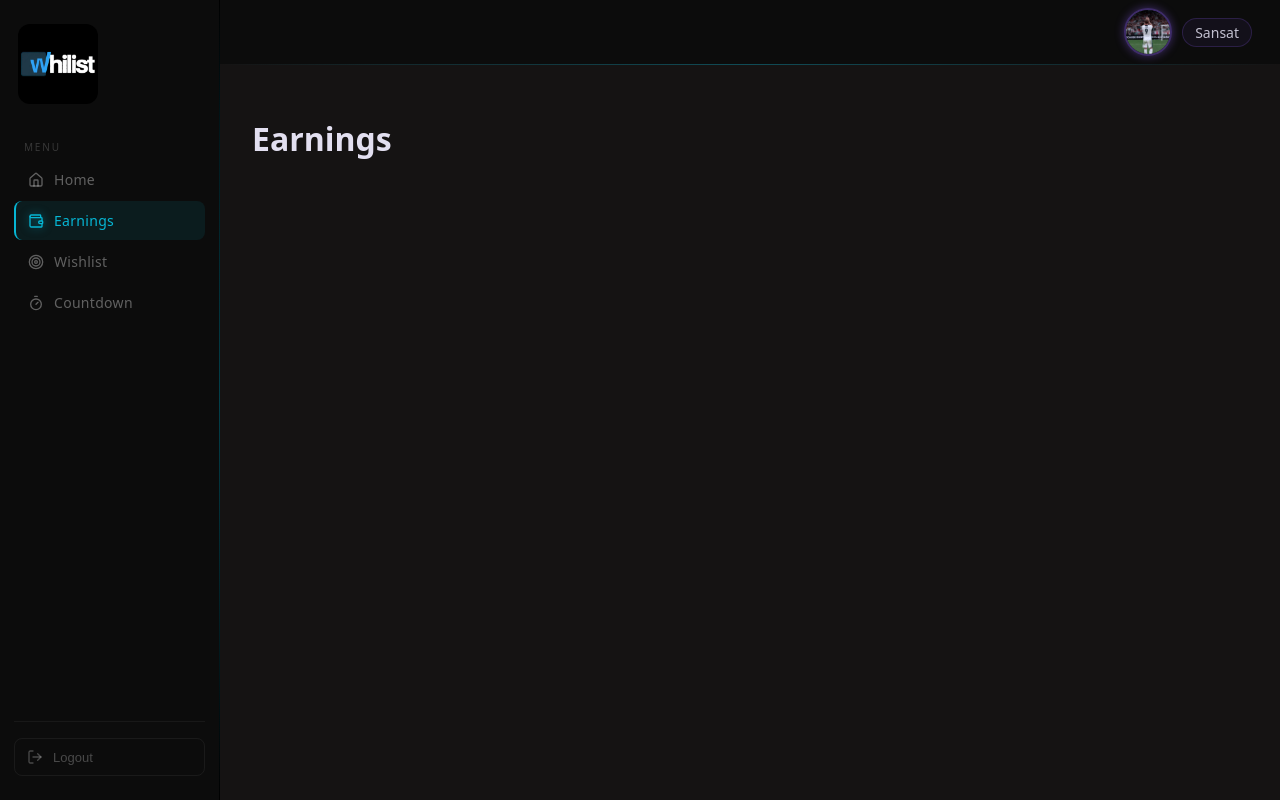
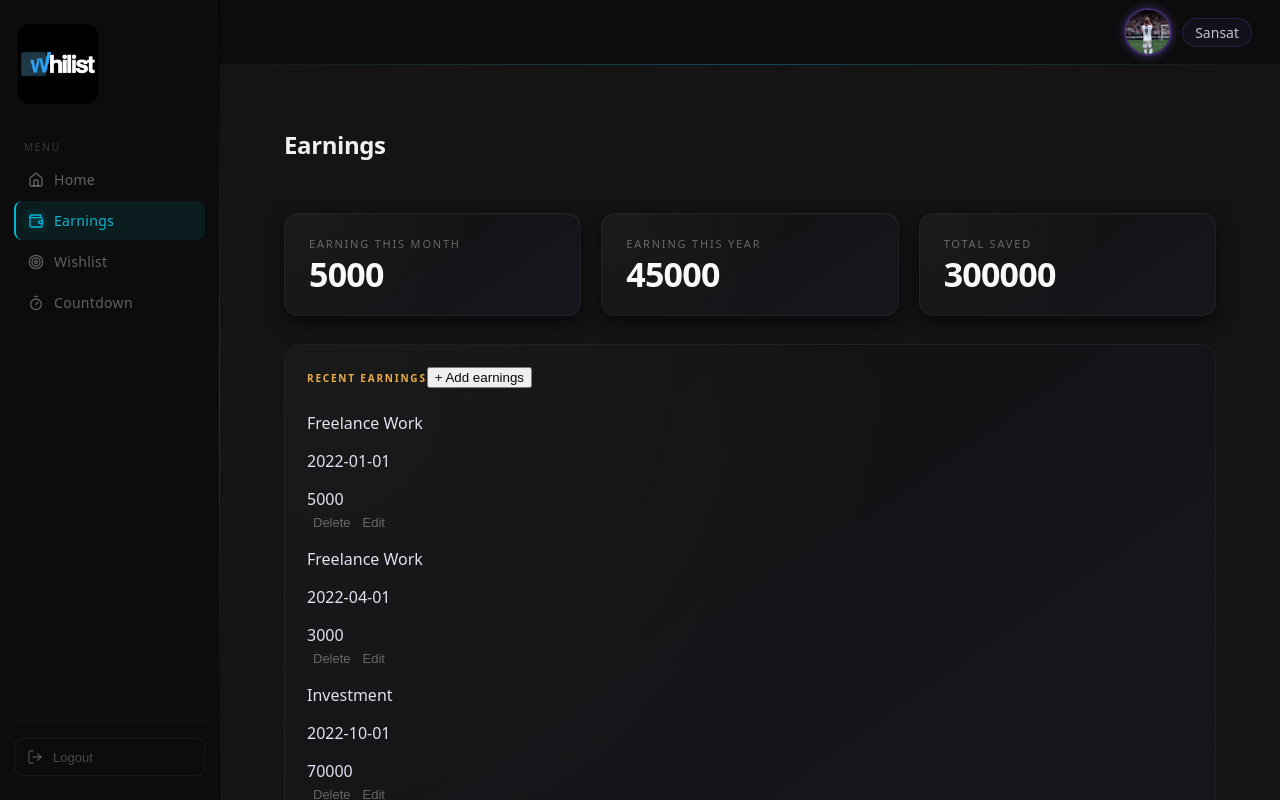
Before and after one commit to Satwik1428/WHILIST, a React (Vite) app: page /earnings in a window 1280 px wide. Built offline with nearby package versions, Linux system fonts and the light colour scheme.

Commit message:
Earnings page hardcoded

```diff
--- /dev/null
+++ b/src/components/earnings/EarningsItem.jsx
@@ -0,0 +1,16 @@
+function EarnningsItem({ note, amount, date}){
+    return(
+        <div>
+        <div className="earnings-item-left">
+            <p className="earning-description">{note}</p>
+            <p className="earning-date">{date}</p>
+        </div>
+        <div className="earning-amount">{amount}</div>
+        <div className="earning-actions">
+            <button className="delbtn">Delete</button>
+            <button className="editbtn">Edit</button>
+        </div>
+        </div>
+    )
+}
+export default EarnningsItem;
--- /dev/null
+++ b/src/components/earnings/EarningsList.jsx
@@ -0,0 +1,34 @@
+import EarningsItem from "./EarningsItem";
+function EarningsList(){
+    const data = [
+        {
+            note: "Freelance Work",
+            amount: 5000,
+            date: "2022-01-01"
+        },
+        {
+            note: "Freelance Work",
+            amount: 3000,
+            date: "2022-04-01"
+        },
+        {
+            note: "Investment",
+            amount: 70000,
+            date: "2022-10-01"
+        }
+    ]
+    return(
+        <div className="earnings-list">
+            <div className="list-head">
+                <span className="section-title">Recent Earnings</span>
+                <button className="add-btn">+ Add earnings</button>
+            </div>
+            <div className="earnings-items">
+            {data.map((item) => {
+                return <EarningsItem note={item.note} amount={item.amount} date={item.date} />
+            })}
+            </div>
+        </div>
+    )
+}
+export default EarningsList;
--- a/src/pages/Earnings.jsx
+++ b/src/pages/Earnings.jsx
@@ -1,6 +1,23 @@
+import EarningsList from "../components/earnings/EarningsList";
+import Graph from "../components/dashboard/Graph";
+import StatCard from "../components/dashboard/StatCard";
+import "../styles/Earnings.css";
 function Earnings(){
     return(
-        <h1>Earnings</h1>
-    )
+        <div className="earnings-container">
+            <h1 className="page-title">Earnings</h1>
+            <div className="earnings-top">
+                <StatCard title="Earning this month" value={5000} />
+                <StatCard title="Earning this year" value={45000} />
+                <StatCard title="Total saved" value={300000} />
+            </div>
+            <div className="recent-earnings">
+                <EarningsList />
+            </div>
+            <div className="earnings-graph">
+                <Graph />
+            </div>
+        </div>
+    );
 }
 export default Earnings;
--- /dev/null
+++ b/src/styles/Earnings.css
@@ -0,0 +1,206 @@
+/* =========================
+   PAGE LAYOUT
+========================= */
+
+.earnings-container {
+  padding: 32px;
+  display: flex;
+  flex-direction: column;
+  gap: 28px;
+}
+
+/* reuse your existing page-title styling */
+
+
+/* =========================
+   TOP STATS
+========================= */
+
+.earnings-top {
+  display: grid;
+  grid-template-columns: repeat(3, 1fr);
+  gap: 20px;
+}
+
+
+/* =========================
+   SECTION CARDS
+========================= */
+
+.recent-earnings,
+.earnings-graph {
+  background: linear-gradient(
+    145deg,
+    #111111,
+    #16161d
+  );
+
+  border: 1px solid rgba(255, 255, 255, 0.05);
+  border-radius: 16px;
+
+  padding: 20px 22px;
+
+  display: flex;
+  flex-direction: column;
+  gap: 16px;
+
+  position: relative;
+  overflow: hidden;
+
+  transition: all 0.25s ease;
+}
+
+/* subtle ambient glow */
+.recent-earnings::after,
+.earnings-graph::after {
+  content: "";
+  position: absolute;
+  inset: 0;
+
+  background: radial-gradient(
+    circle at top left,
+    rgba(255,255,255,0.04),
+    transparent 60%
+  );
+
+  pointer-events: none;
+}
+
+/* hover polish */
+.recent-earnings:hover,
+.earnings-graph:hover {
+  transform: translateY(-2px);
+
+  border-color: rgba(212, 175, 55, 0.25);
+
+  box-shadow:
+    0 8px 24px rgba(0,0,0,0.6),
+    0 2px 6px rgba(0,0,0,0.3);
+}
+
+
+/* =========================
+   SECTION TITLE
+========================= */
+
+.recent-earnings h2,
+.earnings-graph h2 {
+  font-size: 12px;
+  letter-spacing: 1.4px;
+  text-transform: uppercase;
+
+  color: rgba(255, 255, 255, 0.35);
+
+  margin: 0;
+}
+
+
+/* =========================
+   EARNINGS LIST
+========================= */
+
+.earnings-list {
+  display: flex;
+  flex-direction: column;
+  gap: 8px;
+}
+
+
+/* =========================
+   INDIVIDUAL ITEM
+========================= */
+
+.earnings-item {
+  display: flex;
+  justify-content: space-between;
+  align-items: center;
+
+  padding: 14px 16px;
+
+  background: rgba(255,255,255,0.02);
+  border: 1px solid rgba(255,255,255,0.05);
+  border-radius: 12px;
+
+  transition: all 0.2s ease;
+}
+
+/* hover feel */
+.earnings-item:hover {
+  background: rgba(212,175,55,0.05);
+  border-color: rgba(212,175,55,0.25);
+
+  transform: translateX(2px);
+}
+
+
+/* =========================
+   LEFT SIDE
+========================= */
+
+.earnings-left {
+  display: flex;
+  flex-direction: column;
+  gap: 4px;
+}
+
+.earnings-note {
+  font-size: 14px;
+  font-weight: 500;
+  color: #f5f5f5;
+}
+
+.earnings-date {
+  font-size: 11px;
+  color: rgba(255,255,255,0.3);
+}
+
+
+/* =========================
+   RIGHT SIDE
+========================= */
+
+.earnings-right {
+  display: flex;
+  align-items: center;
+  gap: 14px;
+}
+
+.earnings-amount {
+  font-size: 15px;
+  font-weight: 600;
+
+  color: #f0d060; /* gold highlight */
+
+  font-variant-numeric: tabular-nums;
+}
+
+
+/* =========================
+   ACTION BUTTONS
+========================= */
+
+.earnings-actions {
+  display: flex;
+  gap: 6px;
+}
+
+.editbtn,
+.delbtn {
+  background: transparent;
+  border: none;
+
+  font-size: 13px;
+  cursor: pointer;
+
+  color: rgba(255,255,255,0.35);
+
+  transition: all 0.2s ease;
+}
+
+.editbtn:hover {
+  color: #facc15;
+}
+
+.delbtn:hover {
+  color: #ef4444;
+}
```
